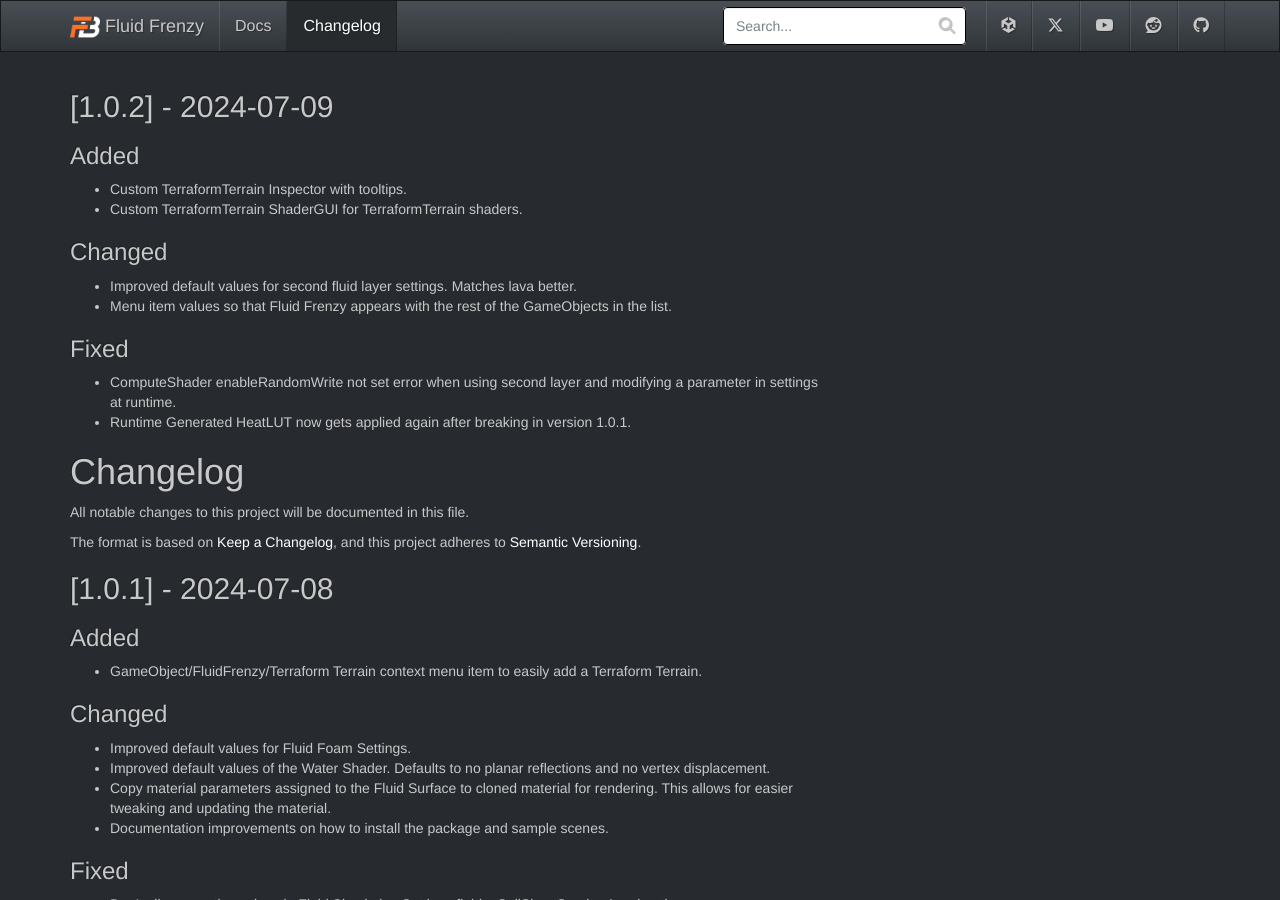
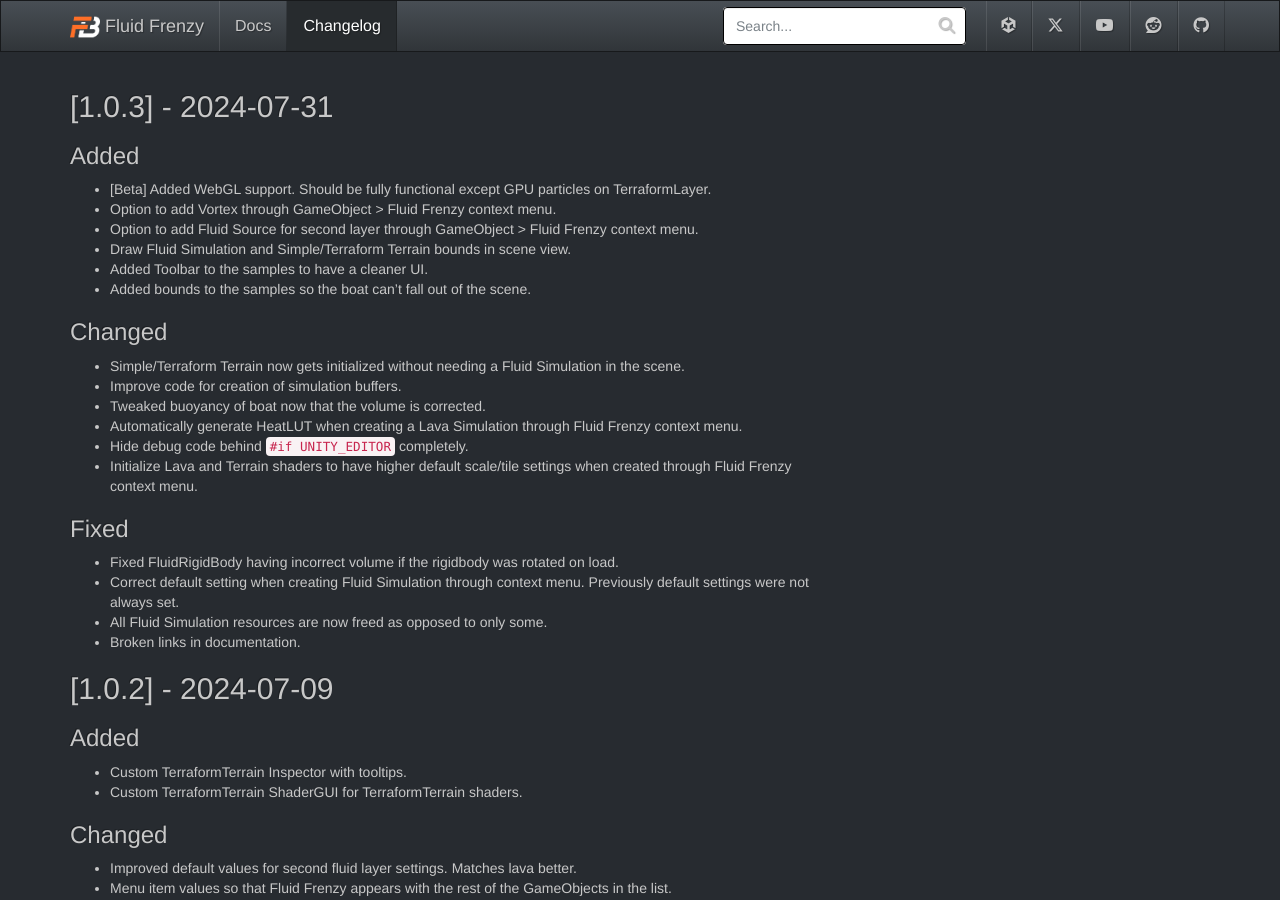
Before and after one commit to FrenzyByte/fluidfrenzy, a Jekyll site: the page built from _changelog/index.md, in a window 1280 px wide and 900 px high. Built offline with Jekyll 4.4.1, drawn with Linux system fonts in a browser that asks for light colours.

Commit message:
v1.0.3 changelog

```diff
--- a/_changelog/index.md
+++ b/_changelog/index.md
@@ -3,6 +3,33 @@
 permalink: /changelog/index/
 redirect_from: /changelog/index.html
 ---
+
+## [1.0.3] - 2024-07-31
+
+### Added
+
+- [Beta] Added WebGL support. Should be fully functional except GPU particles on TerraformLayer.
+- Option to add Vortex through GameObject > Fluid Frenzy context menu.
+- Option to add Fluid Source for second layer through GameObject > Fluid Frenzy context menu.
+- Draw Fluid Simulation and Simple/Terraform Terrain bounds in scene view.
+- Added Toolbar to the samples to have a cleaner UI.
+- Added bounds to the samples so the boat can't fall out of the scene.
+
+### Changed
+
+- Simple/Terraform Terrain now gets initialized without needing a Fluid Simulation in the scene.
+- Improve code for creation of simulation buffers.
+- Tweaked buoyancy of boat now that the volume is corrected.
+- Automatically generate HeatLUT when creating a Lava Simulation through Fluid Frenzy context menu.
+- Hide debug code behind `#if UNITY_EDITOR` completely.
+- Initialize Lava and Terrain shaders to have higher default scale/tile settings when created through Fluid Frenzy context menu.
+
+### Fixed
+
+- Fixed FluidRigidBody having incorrect volume if the rigidbody was rotated on load.
+- Correct default setting when creating Fluid Simulation through context menu. Previously default settings were not always set.
+- All Fluid Simulation resources are now freed as opposed to only some.
+- Broken links in documentation.
 
 ## [1.0.2] - 2024-07-09
 
```
